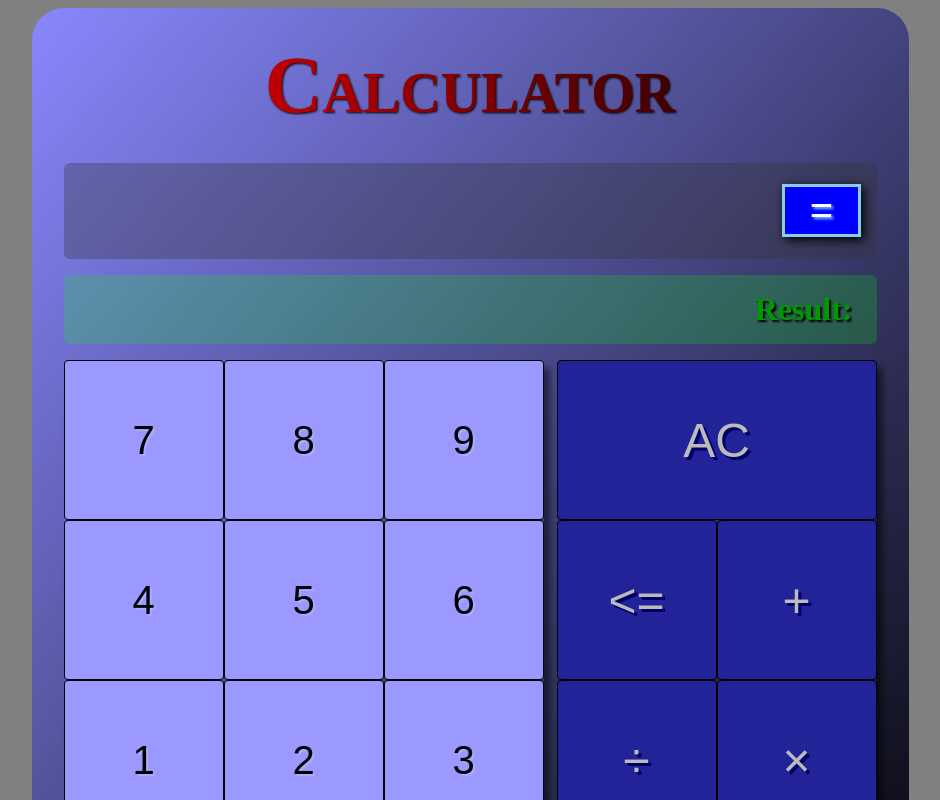
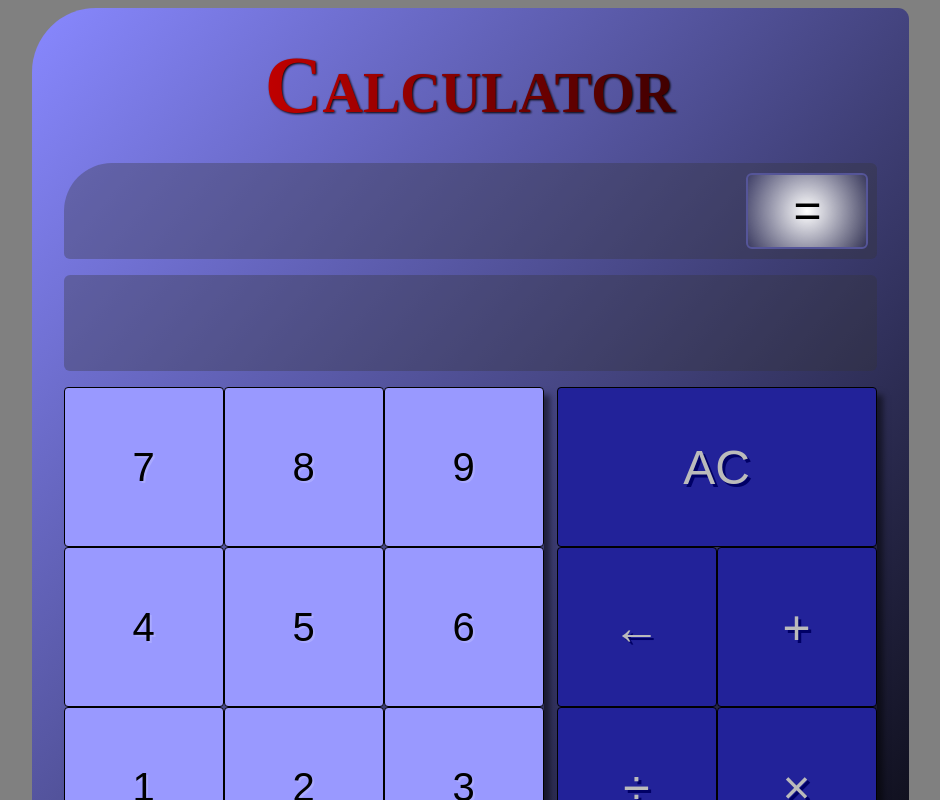
Before and after one commit to mshwarzberg/Calculator, a React (Create React App) app: page / in a window 1280 px wide. Shown: the top 800 px of the page, without its empty margins (170-1110 px from the left). Built offline with nearby package versions, Linux system fonts and the light colour scheme.

Commit message:
There are still quite a few bugs, but I'm bored at this point soooo...Moving on

```diff
--- a/src/App.js
+++ b/src/App.js
@@ -1,40 +1,41 @@
-import { useState } from "react";
+import React, { useState } from "react";
 import Board from "./Board";
 import InputField from "./InputField";
 
 function App() {
+  // these should be self explanatory
   const [userInp, setUserInp] = useState("");
   const [out, setOut] = useState("");
   const [err, setErr] = useState(false);
-
+  // handle user input
   function addToInp(val) {
     const lastItem = userInp[userInp.length - 1];
     // if there is a period in the current 'number set' (meaning it's already a float) don't allow another period
-    if (val === '.') {
+    if (val === ".") {
       for (let ind = userInp.length - 1; ind >= 0; ind--) {
-        if (userInp[ind] === '.') {
-          return
+        if (userInp[ind] === ".") {
+          return;
         }
+        // if the character next up in the string is a special char it means the number 'checked' is not already a float
         if (isNaN(userInp[ind])) {
-          break
+          break;
         }
       }
     }
-    // if the previous character in the input is a non number or one of the three chars mentioned replace the character with the new input
+    // prevent user from adding multiple arithemitc symbols in a row. If the previous char in the input is already a symbol the current character will replace the previous one.
     if (
       isNaN(lastItem) &&
       isNaN(val) &&
       lastItem !== "." &&
       lastItem !== "(" &&
       lastItem !== ")" &&
-      val !== '('
-
-      ) {
+      val !== "("
+    ) {
       setUserInp((prevVal) => prevVal.slice(0, -1));
     }
     // if a user adds a number after closing parentheses, or if a user adds opening parentheses and the previous character is a number, automatically add a multiplication symbol beforehand
     if (
-      (lastItem === ")" && (Number(val) || val === '(')) ||
+      (lastItem === ")" && (Number(val) || val === "(")) ||
       (val === "(" && Number(lastItem))
     ) {
       setUserInp((prevVal) => prevVal + "×");
@@ -43,26 +44,24 @@ function App() {
     setUserInp((prevVal) => prevVal + val);
   }
 
+  // handle adding parentheses
   function addParenthesis() {
     // count the amount of times the opening and closing parentheses appear in userInp
     var openParent = (userInp.match(/\(/g) || []).length;
     var closeParent = (userInp.match(/\)/g) || []).length;
     const prevItem = userInp[userInp.length - 1];
 
-    // example: '32+423/(342-'
-    // if the user presses the parentheses button it should close.
-
-    // if they match open a new parentheses
+    // if the amount of times '(' and ')' show up are equivalent or if the last item is an arithmetic symbol open new parentheses
     if (openParent === closeParent || (isNaN(prevItem) && prevItem !== ")")) {
       return addToInp("(");
     }
-
+    // if there are more '(' than ')' and the previous statements are false close the previous parentheses
     if (openParent > closeParent) {
       return addToInp(")");
     }
   }
-
-  function calculateString(str) {
+  // handle the math. This function will run multiple times if there are parentheses involved.
+  function doTheMath(str) {
     // this matches all the floats, negatives and integers in the string
     let mathArr = str.match(/([-]\d+[.]\d+)?([-]\d+)?(\d+[.]\d+)?(\d+)?/g);
     // this matches all the arithmetic symbols
@@ -70,7 +69,6 @@ function App() {
 
     // this will be the index in the array of symbols
     let symbolsInStrInd = 0;
-
     // insert the symbols from the array of symbols into the array of numbers at the index where regex didn't match anything (it returns an empty string)
     for (let arrInd = 0; arrInd < mathArr.length; arrInd++) {
       // if the index is empty (meaning it didn't match in regex), pull the value from the symbols array
@@ -79,13 +77,15 @@ function App() {
         symbolsInStrInd++;
       }
     }
-    // add a '+' before every negative number. Pretty dang specific example: 6÷(0-1) would return a 'divided by zero error' because the 0 won't go away, and the program would read it as 6÷0-1
+    // add a '+' before every negative number. Pretty specific example: 6÷(0-1) would return a 'divided by zero error' because the 0 won't go away, and the program would read it as 6÷0-1
     for (let arrInd = 0; arrInd + 1 < mathArr.length; arrInd++) {
+      // check if the first character in each string is a '-', and that it's not the first item in the array, and that the previous item in array isn't an arithmetic symbol.
       if (
         mathArr[arrInd][0] === "-" &&
         arrInd !== 0 &&
         mathArr[arrInd - 1].match(/[^+÷×]/g)
       ) {
+        // insert '+' into the previous slot in the array
         mathArr.splice(arrInd, 0, "+");
         arrInd++;
       }
@@ -106,7 +106,7 @@ function App() {
     // the length of the array will change so keeping a constant will prevent the for loop from breaking
     const mathArrLength = mathArr.length;
 
-    // while mathArr includes exponents calculate it before calculating other stuff
+    // calculate exponents before other arithmetics.
     while (mathArr.includes("^")) {
       const exponentInd = mathArr.indexOf("^");
       var exponent =
@@ -126,12 +126,15 @@ function App() {
           // do multiplication
           if (mathArrVal === "×") {
             var multiplication =
+              // the x*1 is to make sure that the numbers are treated as such, rather than strings
               mathArr[mathArrInd - 1] * 1 * (mathArr[mathArrInd + 1] * 1);
+            // remove the three items in the array that the calculation was completed on and replace it with the result
             mathArr.splice(mathArrInd - 1, 3, multiplication);
             mathArrInd = 0;
           }
           // do division
           if (mathArrVal === "÷") {
+            // ↑↑↑
             var division =
               (mathArr[mathArrInd - 1] * 1) / (mathArr[mathArrInd + 1] * 1);
             mathArr.splice(mathArrInd - 1, 3, division);
@@ -139,6 +142,7 @@ function App() {
           }
           // do addition
           if (mathArrVal === "+") {
+            // ↑↑↑
             var addition =
               mathArr[mathArrInd - 1] * 1 + mathArr[mathArrInd + 1] * 1;
             mathArr.splice(mathArrInd - 1, 3, addition);
@@ -146,6 +150,7 @@ function App() {
           }
           // do subtraction
           if (mathArrVal === "-") {
+            // ↑↑↑
             var subtraction =
               mathArr[mathArrInd - 1] * 1 - mathArr[mathArrInd + 1] * 1;
             mathArr.splice(mathArrInd - 1, 3, subtraction);
@@ -153,14 +158,13 @@ function App() {
           }
         }
       }
-      // once the for loop is completed all the chars switch to addition and subtraction
+      // once multiplication and division are completed, do addition and subtraction
       symbols = { symOne: "+", symTwo: "-" };
     }
-    // if a user tries to divide by zero
+    // if a user tries to divide by zero, or give a calculation that returns a value that is too high.
     if (mathArr[0] === Infinity) {
       setErr(true);
-      setOut("You tryna break the universe? You can't divide by zero");
-      return;
+      return setOut("You tryna break the universe? You can't divide by zero");
     }
     return mathArr;
   }
@@ -173,7 +177,7 @@ function App() {
         setOut={setOut}
         err={err}
         out={out}
-        calculateString={calculateString}
+        doTheMath={doTheMath}
       />
       <Board
         addToInp={addToInp}
--- a/src/Board.js
+++ b/src/Board.js
@@ -7,7 +7,7 @@ function Board(props) {
           if (e.keyCode === 8) {
             props.setUserInp((prevVal) => prevVal.slice(0, -1));
           }
-          // if user clicks number
+          // if user types number
           if (
             // number row
             ((e.keyCode >= 48 && e.keyCode <= 57) ||
@@ -97,6 +97,7 @@ function Board(props) {
             onClick={allClear}
             className="inputsymbol"
             id="allclearsymbol"
+            title='All Clear'
           >
             AC
           </button>
@@ -105,8 +106,9 @@ function Board(props) {
                 props.setUserInp((prevVal) => prevVal.slice(0, -1));
             }}
             className="inputsymbol"
+            title='Backspace'
           >
-            &lt;=
+            ←
           </button>
           <button onClick={() => props.addToInp("+")} className="inputsymbol">
             +
--- a/src/InputField.js
+++ b/src/InputField.js
@@ -5,13 +5,15 @@ function InputField(props) {
   // assign the prop to its original name for better readability
   const userInp = props.userInp
   const setErr = props.setErr
-  const calculateString = props.calculateString
+  const doTheMath = props.doTheMath
   const setOut = props.setOut
 
+  // Odd bug here. Instead of submitting the user input when a user presses enter the last character of the user input repeatedly gets submitted
   useEffect(() => {
     function pressEnter(e) {
-        if (e.keyCode === 13) {
-            manageUserInp()
+        if (e.key === 'Enter') {
+          setErr(false)
+            return manageUserInp()
         }
     }
     document.addEventListener("keydown", pressEnter);
@@ -21,7 +23,14 @@ function InputField(props) {
   })
 
   function manageUserInp() {
+
     setOut(() => {
+      // if the input string's first character is '+', '^', '÷', '×' return error
+      if (userInp.match(/^[+÷×^]/)) {
+        setErr(true)
+        return 'Strange first character you have there'
+      }
+      // if there is nothing to retur
       if (userInp.length === 0) {
         setErr(true);
         return "There is nothing to see here. Move along";
@@ -32,10 +41,11 @@ function InputField(props) {
 
       if (totalClosed !== totalOpen) {
         setErr(true);
-        return "You should close yo goddamn parentheses";
+        return "Close your parentheses";
       }
 
-      let compute = userInp;
+      var compute = userInp;
+
       var parentheses;
       while (!Number(compute)) {
         // only assign compute to parentheses if current is undefined because if the value is reset it will loop forever since it will constantly be reassigned to its original value.
@@ -51,7 +61,7 @@ function InputField(props) {
         for (let strInd = 0; strInd < parentheses.length; strInd++) {
           // if it doesn't include other sets calculate the value of the arithmetic set and return it
           if (!parentheses.includes("(") && !parentheses.includes(")")) {
-            return props.calculateString(parentheses);
+            return props.doTheMath(parentheses);
           }
           if (parentheses[strInd] === "(") {
             amountOfOpen++;
@@ -72,7 +82,7 @@ function InputField(props) {
                 // the old parentheses value
                 insertVal,
                 // the new shiny parentheses-less value
-                calculateString(parentheses)
+                doTheMath(parentheses)
               );
               // set it to undefined so it can be reassigned to compute on the re-loop
               parentheses = undefined;
@@ -82,14 +92,30 @@ function InputField(props) {
         }
       }
       // if compute does not contain any parentheses calculate it and return the value
-      return calculateString(compute);
+      return doTheMath(compute);
     });
   }
+
+  function renderedInput(input) {
+    input = input.replace(/\^(\d+)?(\(.*\))?/g, "<sup>$1$2</sup>")
+    return <div dangerouslySetInnerHTML={{ __html: input}} className='renderinput'/>
+  }
+
+  function renderedOutput(output) {
+    if (output[0]) {
+      output = output.toString()
+      if (output.includes('.')) {
+        return output
+      }
+      output = output.replace(/(?<=\d)(?=(?:\d\d\d)+(?!\d))/g, ",")
+      return output
+    }
+  }
+
   return (
     <div>
       <h1>Calculator</h1>
       <div
-        className="showval"
         title="Type to or click buttons to add to the input"
       >
         <div className="inputval">
@@ -104,13 +130,13 @@ function InputField(props) {
             =
           </button>
 
-          {<p>&nbsp;&nbsp;{props.userInp}</p>}
+          &nbsp;&nbsp;{renderedInput(userInp)}
         </div>
 
         {props.err ? (
-          <div className="outputerr">{props.out}</div>
+          <div className="outputerr"><p>{props.out}</p></div>
         ) : (
-          <div className="outputval">Result:&nbsp;{props.out}</div>
+          <div className="outputval"><p>{renderedOutput(props.out)}</p></div>
         )}
       </div>
     </div>
--- a/src/css/boards.css
+++ b/src/css/boards.css
@@ -56,8 +56,11 @@
     grid-column: span 2;
 }
 #minussymbol {
-    font-weight: 100;
     font-size: 7rem;
+}
+
+#exponentsymbol {
+    border-radius: 4px 4px 3rem 4px;
 }
 
 .inputnumber:hover {
@@ -81,5 +84,6 @@
 }
 
 sup {
+    offset-anchor: 3rem;
     font-size: 1.5rem;
 }
--- a/src/css/index.css
+++ b/src/css/index.css
@@ -21,7 +21,6 @@ h1 {
   margin: auto auto 2rem auto;
   color: #000066;
   font-variant: small-caps;
-  text-decoration: underline;
   background: -webkit-linear-gradient(right,#000000, #ff0000);
   -webkit-background-clip: text;
   -webkit-text-fill-color: transparent;
@@ -32,6 +31,6 @@ h1 {
   background-image: linear-gradient(to bottom right, #8888ff, #000000);
   background-color: #444444;
   padding: 2rem;
-  border-radius: 2rem;
+  border-radius: 4rem 0.7rem 4rem 0.7rem;
   animation: 800ms linear 0s 1 transportFromRight;
 }
--- a/src/css/inputoutput.css
+++ b/src/css/inputoutput.css
@@ -1,15 +1,6 @@
-@keyframes test {
-    0% {
-        transform: skew(3);
-    }
-    100% {
-        transform: skew(0);
-    }
-}
-
 .inputval {
     background-color: #33333355;
-    border-radius: 6px;
+    border-radius: 3rem 6px 6px 6px;
     color: royalblue;
     padding: 1rem;
     font-weight: bold;
@@ -20,15 +11,20 @@
     text-shadow: 2px 2px 2px black;
     height: 4rem;
     margin-bottom: 1rem;
+    cursor: default;
+    position: relative;
 }
 
-.inputval > p {
-    float: right;
-    margin: 0.52rem 1rem auto auto;
+.inputval > div {
+    position: absolute;
+    height: 50%;
+    top: 25%;
+    right: 17%;
 }
 
+
 .outputval {
-    background-color: #00ff0033;
+    background-color: #33333355;
     border-radius: 6px;
     padding: 1rem;
     font-weight: bold;
@@ -37,40 +33,54 @@
     max-width: 49rem;
     text-indent: -1rem;
     text-shadow: 2px 2px 2px black;
-    text-align: right;
     margin-bottom: 1rem;
-    color: #009900;
+    height: 4rem;
+    cursor: default;
+}
+
+.outputval > * {
+    font-size: 2.5rem;
+    color: #44cc44;
+    float: right;
+    margin: 0.52rem 1rem auto auto;
 }
 
 .outputerr {
-    text-align: right;
+    height: 4rem;
+    display: flex;
+    align-items: center;
     padding: 1rem;
     margin-bottom: 1rem;
     font-size: 2rem;
-    color: #ff0000;
-    text-indent: -4px;
     border-radius: 6px;
     background-color: #66000055;
     font-family: 'Roboto Condensed', sans-serif;
 }
 
+.outputerr > p {
+    font-size: 2.5rem;
+    color: #ff0000;
+    float: right;
+    margin: 0.52rem 1rem auto auto;
+}
+
 #equalssymbol {
-    font-size: 2.5rem;
-    background-color: blue;
-    border: 3px solid skyblue;
-    box-shadow: 3px 3px 10px black;
-    width: 10%;
-    color: white;
-    text-shadow: 2px 2px 3px skyblue;
-    float: right;
-    margin-top: 0.3rem;
+    font-size: 3rem;
+    background: rgb(2,0,36);
+    background: radial-gradient(circle, #ffffff 0%, #00000000 100%);
+    border: 2px solid #555599;
+    border-radius: 6px;
+    height: 80%;
+    width: 15%;
+    color: black;
+    position: absolute;
+    right: 1%;
+    top: 10%;
+    cursor: pointer;
 }
 
 #equalssymbol:hover {
-    border: 1px solid darkgreen;
-    box-shadow: 2px 2px 2px green;
+    box-shadow: 2px 2px 2px black;
     animation: hoverButtonScale 200ms forwards 1 linear;
-    cursor: pointer;
-    background-color: skyblue;
-    text-shadow: 2px 2px 1px blue;
+    text-shadow: 1px 1px 1px black;
 }
```
